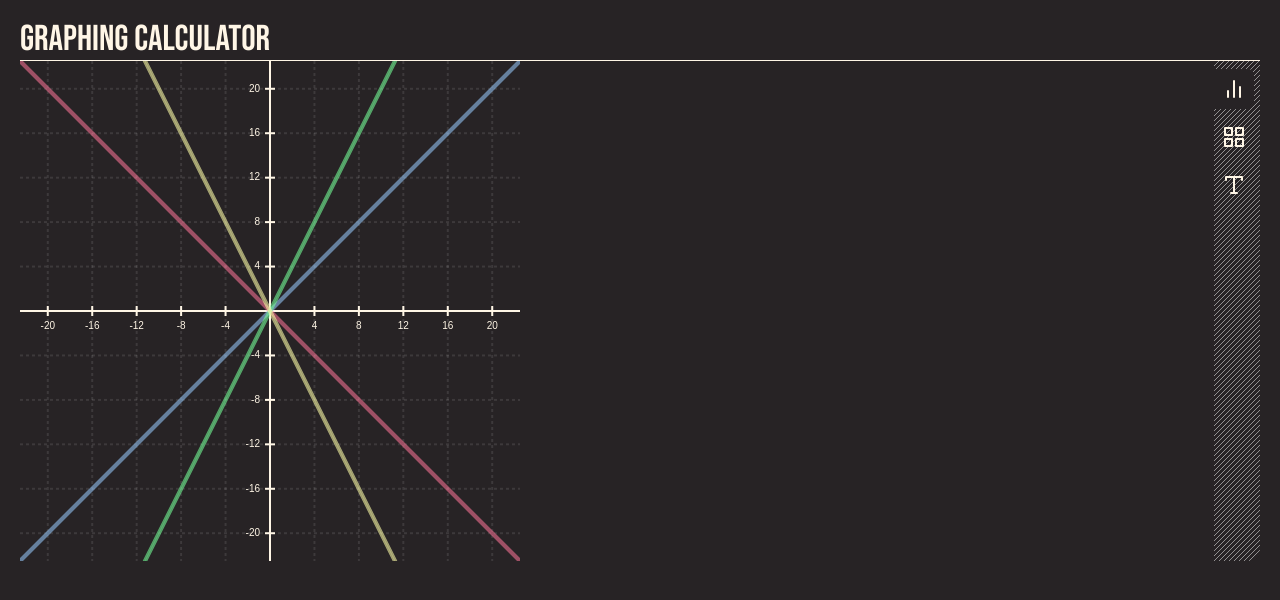
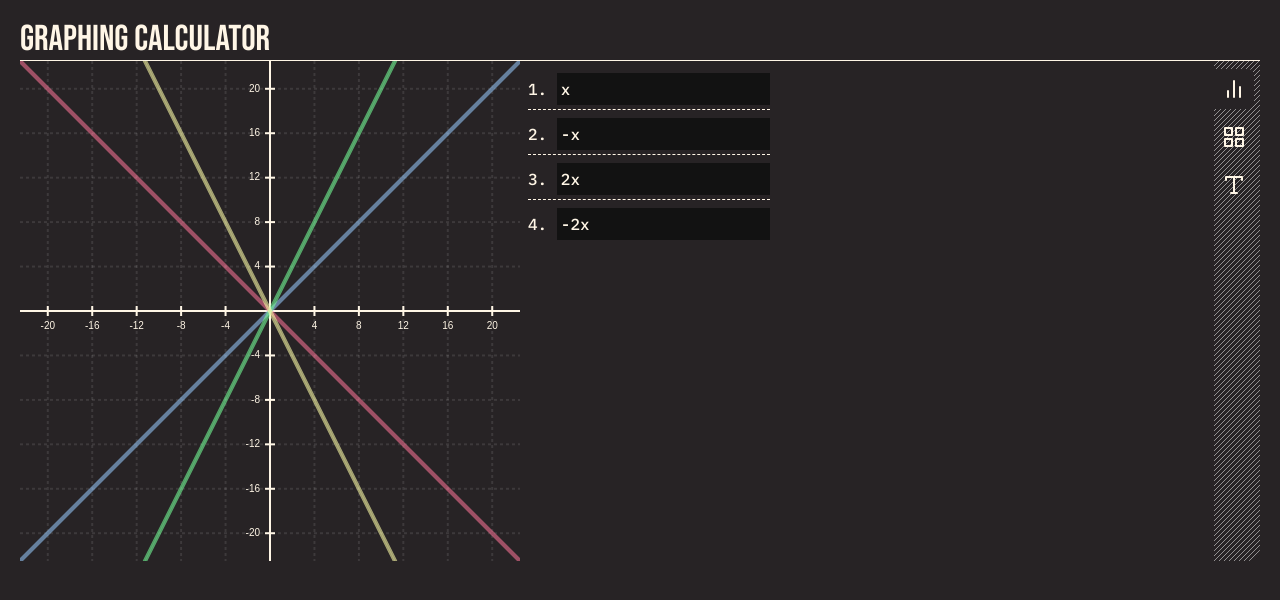
Before and after one commit to a-gt/graph, a Next.js app: page / in a window 1280 px wide. Shown: the top 600 px of the page. Built offline with nearby package versions, Linux system fonts and the light colour scheme.

Commit message:
Basic Input

```diff
--- a/components/Canvas.js
+++ b/components/Canvas.js
@@ -16,7 +16,7 @@ const Canvas = ({ functions, ...props }) => {
     render(functions);
   };
 
-  const canvasRef = useCanvas(draw);
+  const canvasRef = useCanvas(draw, [functions]);
 
   useEffect(() => {
     init(canvasRef.current);
--- /dev/null
+++ b/components/Input.js
@@ -0,0 +1,22 @@
+import { useState } from "react";
+
+const Input = ({ val, onChange, ...props }) => {
+  const [input, setInput] = useState(val);
+
+  return (
+    <input
+      type="text"
+      value={input}
+      className="p-1"
+      onChange={(e) => {
+        if (onChange) onChange(e.target.value);
+        setInput(e.target.value);
+        console.log(input)
+
+      }}
+      {...props}
+    />
+  );
+};
+
+export default Input;
--- a/lib/useCanvas.js
+++ b/lib/useCanvas.js
@@ -25,7 +25,7 @@ function resizeCanvasToDisplaySize(context, canvas) {
   canvas.style.height = `${height}px`;
 }
 
-const useCanvas = (draw, animated, dependencies = []) => {
+const useCanvas = (draw, dependencies = []) => {
   const canvasRef = useRef(null);
 
   useEffect(() => {
--- a/pages/index.js
+++ b/pages/index.js
@@ -3,27 +3,29 @@ import Image from "next/image";
 import { useState } from "react";
 import Button from "../components/Button";
 import Canvas from "../components/Canvas";
+import Input from "../components/Input";
 
 export default function Home() {
-  const [functions, setFunctions] = useState({
-    1: {
+  const [functions, setFunctions] = useState([
+    {
       expression: "x",
       color: "#99ccff",
     },
-    2: {
+    {
       expression: "-x",
       color: "#ff7799",
     },
-    3: {
+    {
       expression: "2x",
       color: "#77ff99",
     },
-    4: {
+    {
       expression: "-2x",
       color: "#ffffaa",
     },
-  });
+  ]);
   const [tab, setTab] = useState(0);
+  const [input, setInput] = useState(functions.map((f) => f.expression));
 
   return (
     <div>
@@ -37,7 +39,29 @@ export default function Home() {
         <div className="h-[1px] w-100 bg-silver"></div>
         <div className="flex flex-row h-[500px]">
           <div className="w-full">
-            {tab == 0 && <Canvas functions={functions} />}
+            {tab == 0 && (
+              <div className="flex ">
+                <Canvas functions={functions} />
+                <div className="m-1">
+                  {functions.map((f, i) => (
+                    <div
+                      key={i}
+                      className="m-1 py-1 border-b border-dashed last:border-0"
+                    >
+                      {i + 1}.{" "}
+                      <Input
+                        val={f.expression}
+                        onChange={(t) => {
+                          const a = functions;
+                          a[i].expression = t;
+                          setFunctions(a);
+                        }}
+                      />
+                    </div>
+                  ))}
+                </div>
+              </div>
+            )}
             {tab == 2 && (
               <p className="pr-8">
                 <br />
```
Also changed, not shown: lib/graph/renderer.js.
